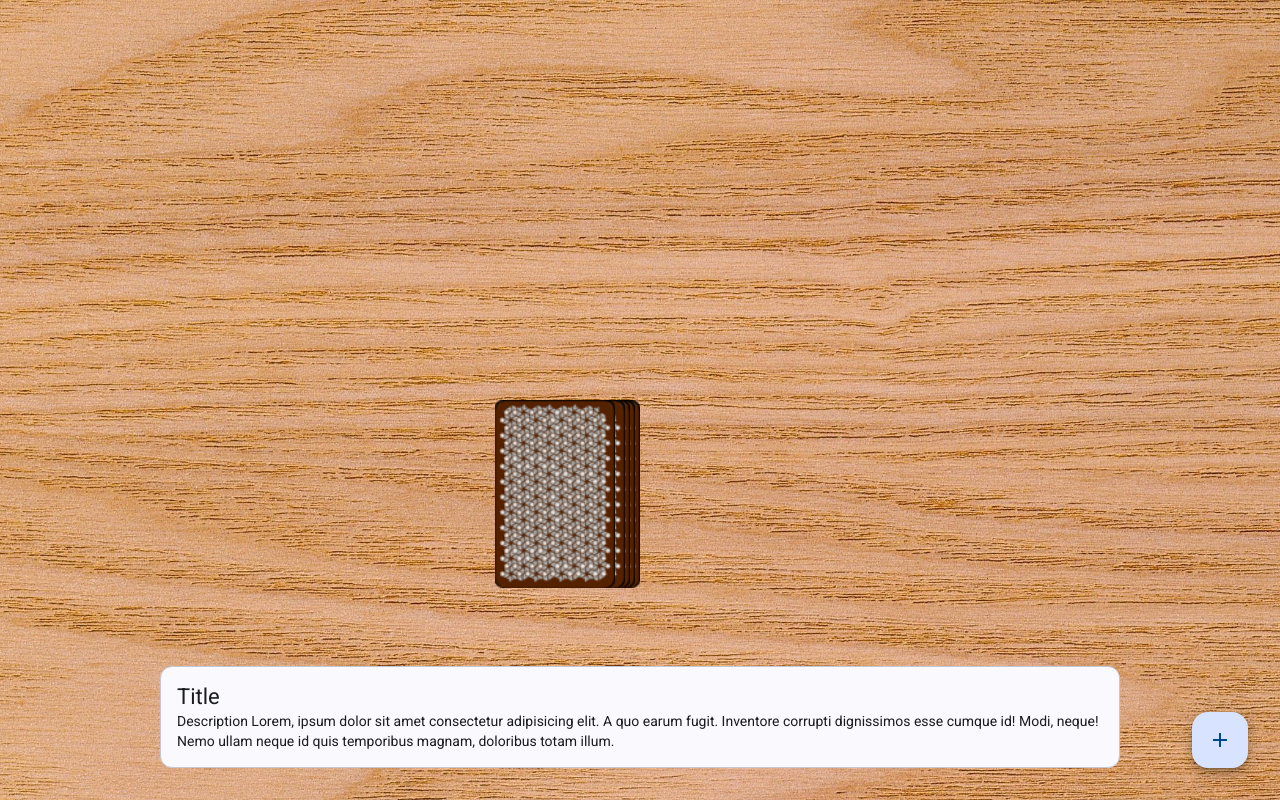
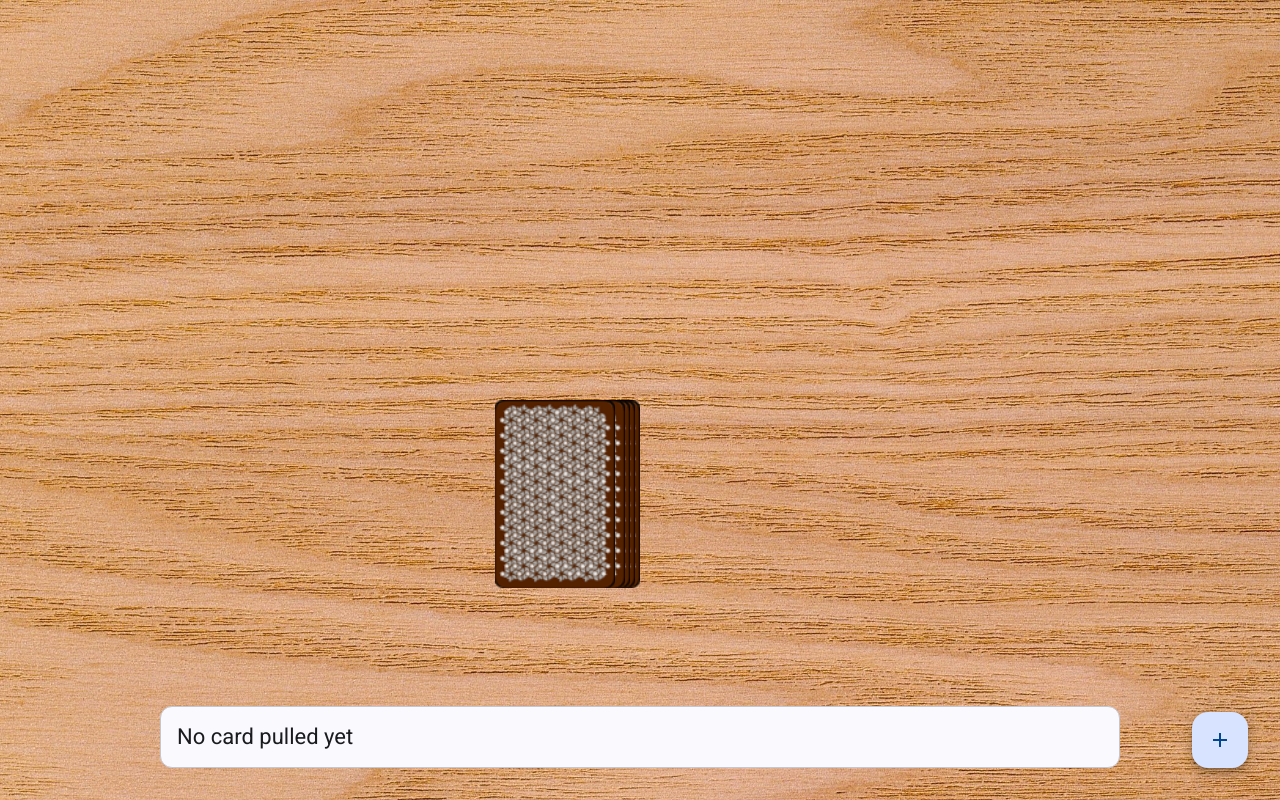
Before and after one commit to FelixWagner25/ring_of_fire, an Angular app: page /game in a window 1280 px wide. Built offline with nearby package versions, Linux system fonts and the light colour scheme.

Commit message:
feat: add title and description to cards

```diff
--- a/src/app/game-info/game-info.html
+++ b/src/app/game-info/game-info.html
@@ -1,10 +1,8 @@
 <mat-card appearance="outlined">
   <mat-card-header>
-    <mat-card-title>Title</mat-card-title>
+    <mat-card-title>{{ title }}</mat-card-title>
   </mat-card-header>
   <mat-card-content>
-    Description Lorem, ipsum dolor sit amet consectetur adipisicing elit. A quo earum fugit.
-    Inventore corrupti dignissimos esse cumque id! Modi, neque! Nemo ullam neque id quis temporibus
-    magnam, doloribus totam illum.
+    {{ description }}
   </mat-card-content>
 </mat-card>
--- a/src/app/game-info/game-info.ts
+++ b/src/app/game-info/game-info.ts
@@ -1,4 +1,4 @@
-import { Component } from '@angular/core';
+import { Component,Input } from '@angular/core';
 import {MatCardModule} from '@angular/material/card';
 
 @Component({
@@ -10,4 +10,32 @@
 })
 export class GameInfo {
 
+title: string = "No card pulled yet";
+description: string = "";
+@Input() card: string = "none";
+
+cardAction = [
+    { title: 'Waterfall', description: 'Everyone has to start drinking at the same time. As soon as player 1 stops drinking, player 2 may stop drinking. Player 3 may stop as soon as player 2 stops drinking, and so on.' },
+    { title: 'You', description: 'You decide who drinks' },
+    { title: 'Me', description: 'Congrats! Drink a shot!' },
+    { title: 'Category', description: 'Come up with a category (e.g. Colors). Each player must enumerate one item from the category.' },
+    { title: 'Bust a jive', description: 'Player 1 makes a dance move. Player 2 repeats the dance move and adds a second one. ' },
+    { title: 'Chicks', description: 'All girls drink.' },
+    { title: 'Heaven', description: 'Put your hands up! The last player drinks!' },
+    { title: 'Mate', description: 'Pick a mate. Your mate must always drink when you drink and the other way around.' },
+    { title: 'Thumbmaster', description: '' },
+    { title: 'Men', description: 'All men drink.' },
+    { title: 'Quizmaster', description: '' },
+    { title: 'Never have i ever...', description: 'Say something you nnever did. Everyone who did it has to drink.' },
+    { title: 'Rule', description: 'Make a rule. Everyone needs to drink when he breaks the rule.' },
+  ];
+
+  ngOnChanges(): void{
+    if (this.card){
+      let cardNumber = Number(this.card.split("_")[1]);
+      this.title = this.cardAction[cardNumber -1].title
+      this.description = this.cardAction[cardNumber -1].description
+      }
+    }
+
 }
--- a/src/app/game/game.html
+++ b/src/app/game/game.html
@@ -41,7 +41,7 @@
   </div>
 </section>
 
-<app-game-info class="pin-bottom"></app-game-info>
+<app-game-info [card]="currentCard" class="pin-bottom"></app-game-info>
 
 <button matFab class="btn-add" (click)="openDialog()">
   <mat-icon>add_2</mat-icon>
```
